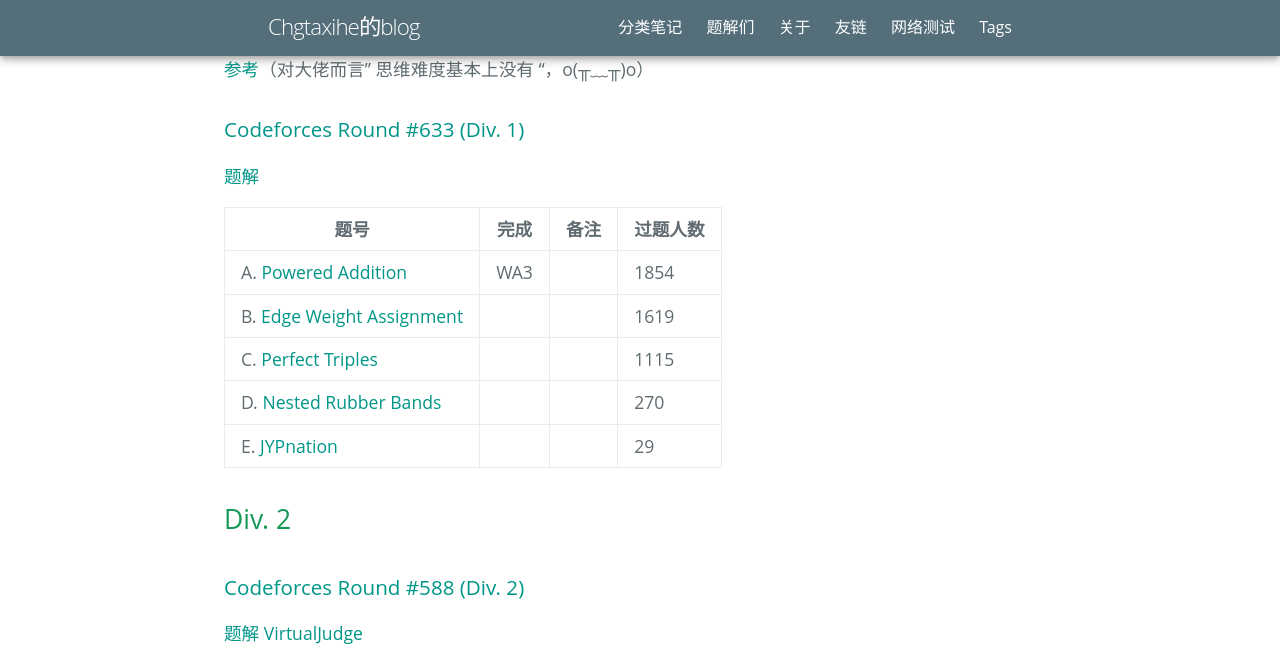
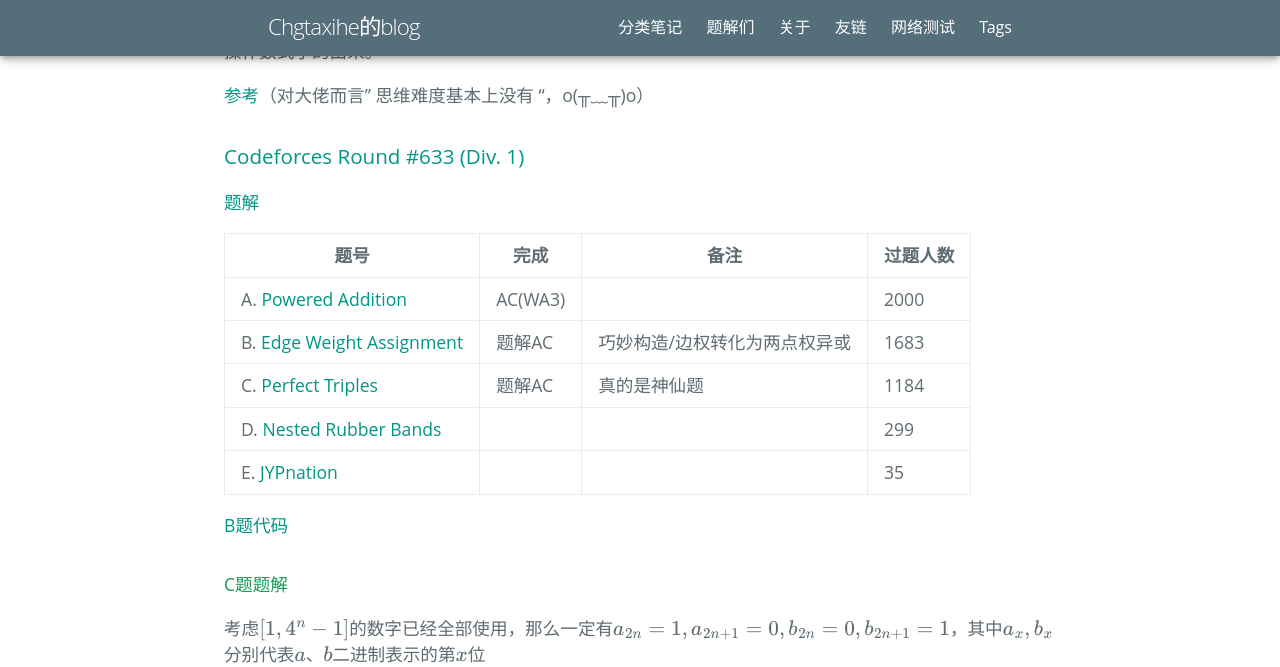
Before and after one commit to Chgtaxihe/Chgtaxihe.github.io_Archive, a Jekyll site: the page built from _posts/2019-09-21-Codeforces刷题计划.md, in a window 1280 px wide and 1400 px high, scrolled down 4418 px. Shown: the top 667 px of the window. Built offline with Jekyll 4.4.1, drawn with Linux system fonts in a browser that asks for light colours; nearby versions of some CDN libraries; some web fonts are replaced; formulas are drawn with MathJax 3; comment, search, counter and statistics services are not loaded; some of the changed text lies outside the part shown.

Commit message:
日常更新

```diff
--- a/_posts/2019-09-21-Codeforces刷题计划.md
+++ b/_posts/2019-09-21-Codeforces刷题计划.md
@@ -100,13 +100,29 @@ tags: algorithm Codeforces
 
 [题解](https://codeforces.com/blog/entry/75913)
 
-| 题号                                                         | 完成 | 备注 | 过题人数 |
-| ------------------------------------------------------------ | ---- | ---- | -------- |
-| A. [Powered Addition](https://codeforces.com/contest/1338/problem/A) | WA3  |      | 1854     |
-| B. [Edge Weight Assignment](https://codeforces.com/contest/1338/problem/B) |      |      | 1619     |
-| C. [Perfect Triples](https://codeforces.com/contest/1338/problem/C) |      |      | 1115     |
-| D. [Nested Rubber Bands](https://codeforces.com/contest/1338/problem/D) |      |      | 270      |
-| E. [JYPnation](https://codeforces.com/contest/1338/problem/E) |      |      | 29       |
+| 题号                                                         | 完成    | 备注                          | 过题人数 |
+| ------------------------------------------------------------ | ------- | ----------------------------- | -------- |
+| A. [Powered Addition](https://codeforces.com/contest/1338/problem/A) | AC(WA3) |                               | 2000     |
+| B. [Edge Weight Assignment](https://codeforces.com/contest/1338/problem/B) | 题解AC  | 巧妙构造/边权转化为两点权异或 | 1683     |
+| C. [Perfect Triples](https://codeforces.com/contest/1338/problem/C) | 题解AC  | 真的是神仙题                  | 1184     |
+| D. [Nested Rubber Bands](https://codeforces.com/contest/1338/problem/D) |         |                               | 299      |
+| E. [JYPnation](https://codeforces.com/contest/1338/problem/E) |         |                               | 35       |
+
+[B题代码](https://codeforces.com/contest/1338/submission/76771858)
+
+#### C题题解
+
+考虑$[1, 4^n-1]$的数字已经全部使用，那么一定有$a_{2n}=1, a_{2n+1}=0, b_{2n}=0, b_{2n+1}=1$，其中$a_x,b_x$分别代表$a、b$二进制表示的第$x$位
+
+如下图所示
+
+![](https://espresso.codeforces.com/5f0a24543aeade78709e77fee5a18b0e88206748.png)
+
+因而对于$a$的$(i+1,i)(i\in \{0, 2, 4, 6, ...\})$位，有4种取法，每种取法都有唯一对应的$b_{i+1},b_{i},c_{i+1},c_i$，按照这种方法同时可保证把$[1, 4^n-1]$的所有数字用完
+
+![](https://espresso.codeforces.com/0c185d1a6606a7421cc262cc66f2ecdc6d0ada9f.png)
+
+[AC代码](https://codeforces.com/contest/1338/submission/76801718)
 
 
 
```
Also changed, not shown: _posts/2020-04-15-给blog添加新功能1.md (+1 -1 lines).
